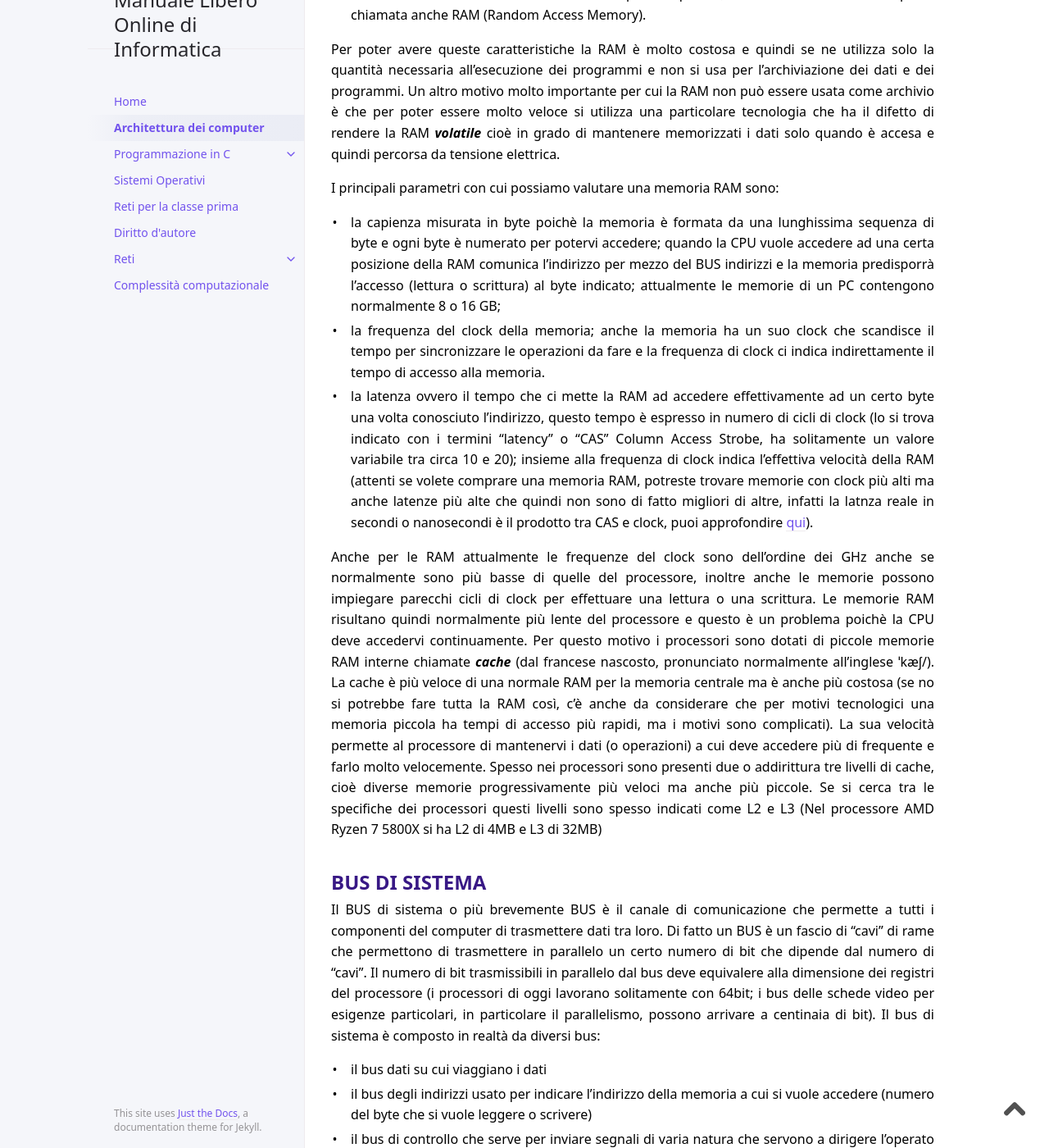
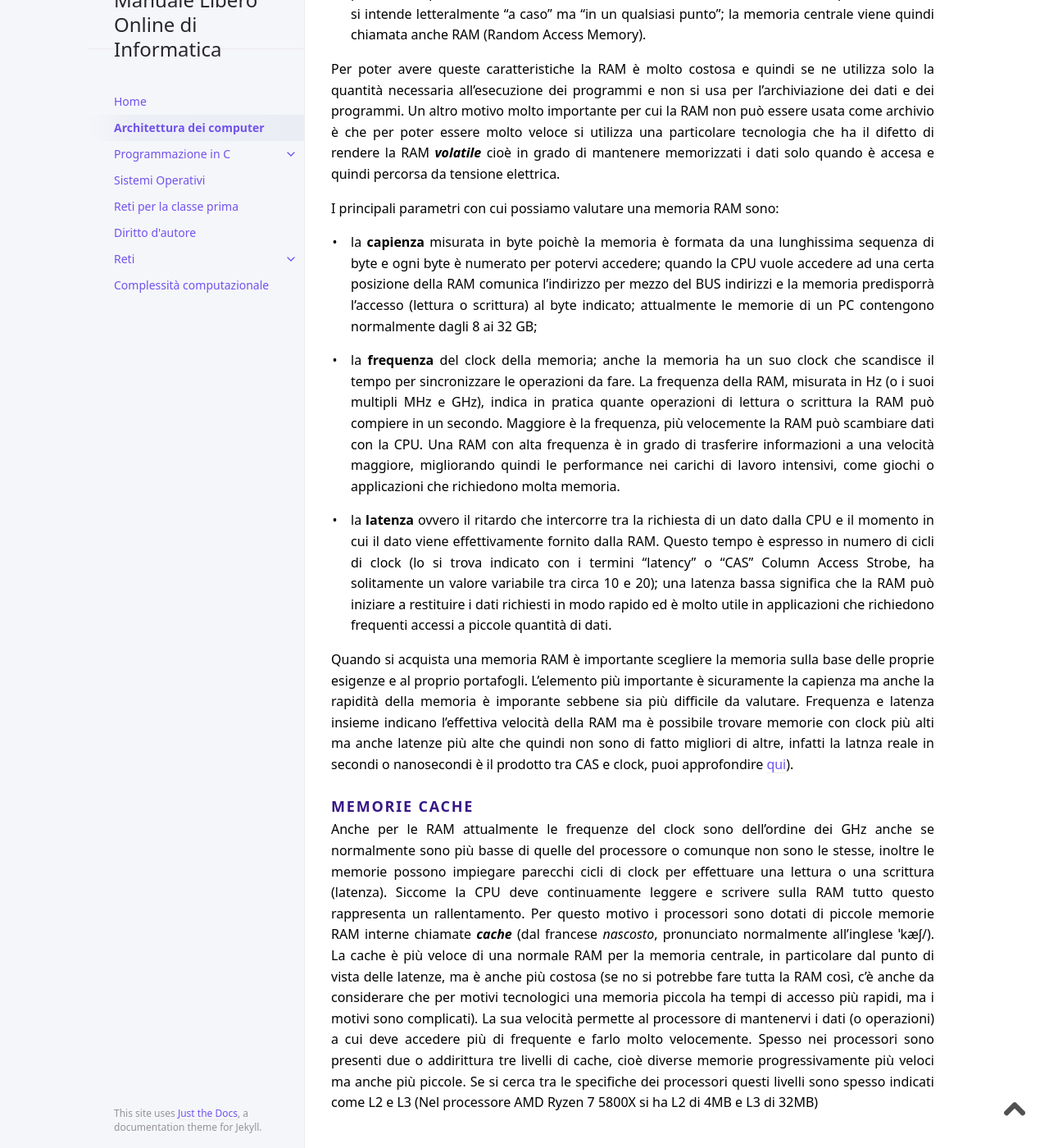
Before and after one commit to 4chi11e/manuale-libero-online-di-informatica, a Jekyll site: the page built from docs/architettura.md, in a window 1280 px wide and 1400 px high, scrolled down 4306 px. Shown: the whole window at 82% size. Built offline with Jekyll 4.4.1, drawn with Linux system fonts in a browser that asks for light colours.

Commit message:
correzioni varie: latenze ram, kernel, gestore periferiche, des

```diff
--- a/docs/architettura.md
+++ b/docs/architettura.md
@@ -100,11 +100,18 @@
 
 I principali parametri con cui possiamo valutare una memoria RAM sono:
 
-- la capienza misurata in byte poichè la memoria è formata da una lunghissima sequenza di byte e ogni byte è numerato per potervi accedere; quando la CPU vuole accedere ad una certa posizione della RAM comunica l'indirizzo per mezzo del BUS indirizzi e la memoria predisporrà l'accesso (lettura o scrittura) al byte indicato; attualmente le memorie di un PC contengono normalmente 8 o 16 GB;
-- la frequenza del clock della memoria; anche la memoria ha un suo clock che scandisce il tempo per sincronizzare le operazioni da fare e la frequenza di clock ci indica indirettamente il tempo di accesso alla memoria.
-- la latenza ovvero il tempo che ci mette la RAM ad accedere effettivamente ad un certo byte una volta conosciuto l'indirizzo, questo tempo è espresso in numero di cicli di clock (lo si trova indicato con i termini "latency" o "CAS" Column Access Strobe, ha solitamente un valore variabile tra circa 10 e 20); insieme alla frequenza di clock indica l'effettiva velocità della RAM (attenti se volete comprare una memoria RAM, potreste trovare memorie con clock più alti ma anche latenze più alte che quindi non sono di fatto migliori di altre, infatti la latnza reale in secondi o nanosecondi è il prodotto tra CAS e clock, puoi approfondire [qui](https://prosetup.it/come-funziona/frequenza-e-latenza-delle-memorie-ram-un-po-di-chiarezza/#:~:text=La%20latenza%20di%20una%20RAM,CAS%2C%20minore%20sar%C3%A0%20la%20latenza)).
+- la **capienza** misurata in byte poichè la memoria è formata da una lunghissima sequenza di byte e ogni byte è numerato per potervi accedere; quando la CPU vuole accedere ad una certa posizione della RAM comunica l'indirizzo per mezzo del BUS indirizzi e la memoria predisporrà l'accesso (lettura o scrittura) al byte indicato; attualmente le memorie di un PC contengono normalmente dagli 8 ai 32 GB;
 
-Anche per le RAM attualmente le frequenze del clock sono dell'ordine dei GHz anche se normalmente sono più basse di quelle del processore, inoltre anche le memorie possono impiegare parecchi cicli di clock per effettuare una lettura o una scrittura. Le memorie RAM risultano quindi normalmente più lente del processore e questo è un problema poichè la CPU deve accedervi continuamente. Per questo motivo i processori sono dotati di piccole memorie RAM interne chiamate ***cache*** (dal francese nascosto, pronunciato normalmente all'inglese ˈkæʃ/). La cache è più veloce di una normale RAM per la memoria centrale ma è anche più costosa (se no si potrebbe fare tutta la RAM così, c'è anche da considerare che per motivi tecnologici una memoria piccola ha tempi di accesso più rapidi, ma i motivi sono complicati). La sua velocità permette al processore di mantenervi i dati (o operazioni) a cui deve accedere più di frequente e farlo molto velocemente. Spesso nei processori sono presenti due o addirittura tre livelli di cache, cioè diverse memorie progressivamente più veloci ma anche più piccole. Se si cerca tra le specifiche dei processori questi livelli sono spesso indicati come L2 e L3 (Nel processore AMD Ryzen 7 5800X si ha L2 di 4MB e L3 di 32MB)
+- la **frequenza** del clock della memoria; anche la memoria ha un suo clock che scandisce il tempo per sincronizzare le operazioni da fare. La frequenza della RAM, misurata in Hz (o i suoi multipli MHz e GHz), indica in pratica quante operazioni di lettura o scrittura la RAM può compiere in un secondo. Maggiore è la frequenza, più velocemente la RAM può scambiare dati con la CPU. Una RAM con alta frequenza è in grado di trasferire informazioni a una velocità maggiore, migliorando quindi le performance nei carichi di lavoro intensivi, come giochi o applicazioni che richiedono molta memoria.
+
+- la **latenza** ovvero il ritardo che intercorre tra la richiesta di un dato dalla CPU e il momento in cui il dato viene effettivamente fornito dalla RAM. Questo tempo è espresso in numero di cicli di clock (lo si trova indicato con i termini "latency" o "CAS" Column Access Strobe, ha solitamente un valore variabile tra circa 10 e 20); una latenza bassa significa che la RAM può iniziare a restituire i dati richiesti in modo rapido ed è molto utile in applicazioni che richiedono frequenti accessi a piccole quantità di dati.
+
+Quando si acquista una memoria RAM è importante scegliere la memoria sulla base delle proprie esigenze e al proprio portafogli. L'elemento più importante è sicuramente la capienza ma anche la rapidità della memoria è imporante sebbene sia più difficile da valutare. Frequenza e latenza insieme indicano l'effettiva velocità della RAM ma è possibile trovare memorie con clock più alti ma anche latenze più alte che quindi non sono di fatto migliori di altre, infatti la latnza reale in secondi o nanosecondi è il prodotto tra CAS e clock, puoi approfondire [qui](https://prosetup.it/come-funziona/frequenza-e-latenza-delle-memorie-ram-un-po-di-chiarezza/#:~:text=La%20latenza%20di%20una%20RAM,CAS%2C%20minore%20sar%C3%A0%20la%20latenza)).
+
+
+#### Memorie Cache
+
+Anche per le RAM attualmente le frequenze del clock sono dell'ordine dei GHz anche se normalmente sono più basse di quelle del processore o comunque non sono le stesse, inoltre le memorie possono impiegare parecchi cicli di clock per effettuare una lettura o una scrittura (latenza). Siccome la CPU deve continuamente leggere e scrivere sulla RAM tutto questo rappresenta un rallentamento. Per questo motivo i processori sono dotati di piccole memorie RAM interne chiamate ***cache*** (dal francese *nascosto*, pronunciato normalmente all'inglese ˈkæʃ/). La cache è più veloce di una normale RAM per la memoria centrale, in particolare dal punto di vista delle latenze, ma è anche più costosa (se no si potrebbe fare tutta la RAM così, c'è anche da considerare che per motivi tecnologici una memoria piccola ha tempi di accesso più rapidi, ma i motivi sono complicati). La sua velocità permette al processore di mantenervi i dati (o operazioni) a cui deve accedere più di frequente e farlo molto velocemente. Spesso nei processori sono presenti due o addirittura tre livelli di cache, cioè diverse memorie progressivamente più veloci ma anche più piccole. Se si cerca tra le specifiche dei processori questi livelli sono spesso indicati come L2 e L3 (Nel processore AMD Ryzen 7 5800X si ha L2 di 4MB e L3 di 32MB)
 
 
 ### BUS di sistema
```
Also changed, not shown: docs/complessita.md (+1 -1 lines), docs/reti/crittografia/crittografia-moderna.md (+1 -1 lines), docs/sistemi-operativi.md (+26 -8 lines).
